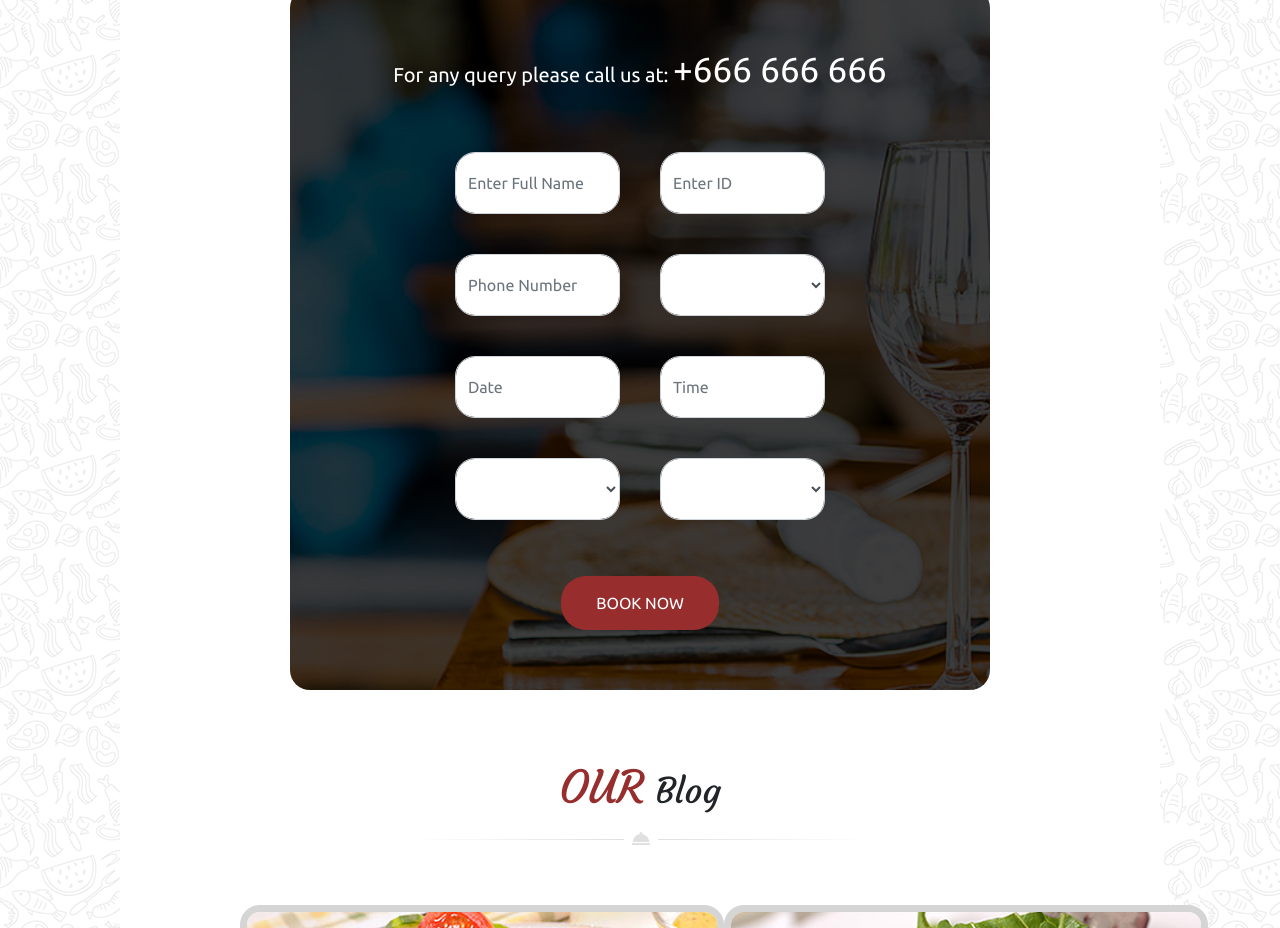
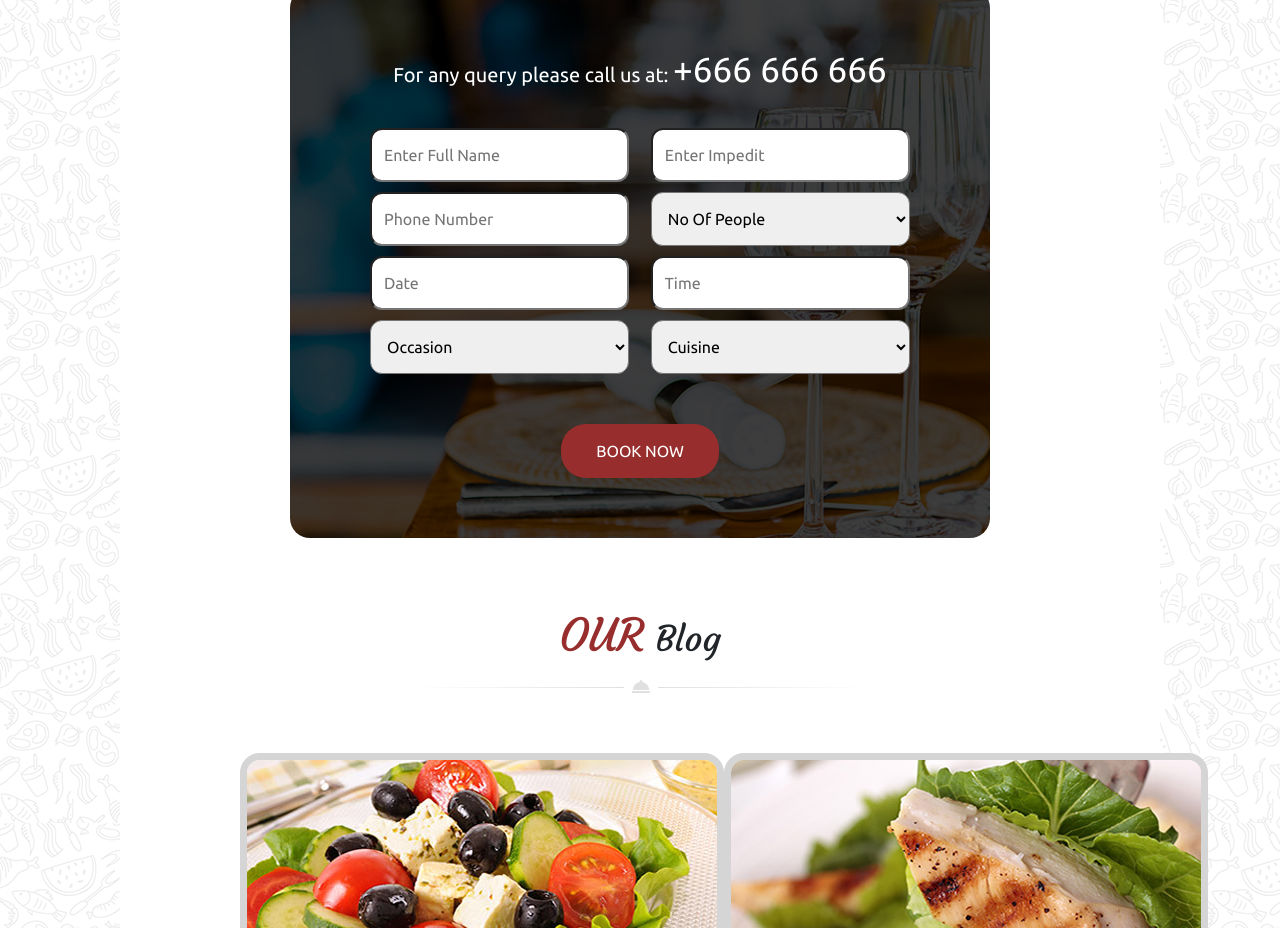
Before and after one commit to Maxlewa/coding_16_site_chef, a website: page index.html in a window 1280 px wide. Shown: the part 3620-4548 px from the top of the page. Drawn offline with nearby package versions, Linux system fonts and the light colour scheme.

Commit message:
site done

```diff
--- a/index.html
+++ b/index.html
@@ -308,72 +308,26 @@
                 <div>
                     <h4>For any query please call us at: <span>+666 666 666</span></h4>
                 </div>
-                <div id="formulaire">
-                    <div class="form-row" id="rowone">
-                        <div class="form-group col-md-6" id="rowonecolone">
-                            <label for="inputEmail4"></label>
-                            <input type="email" class="form-control" id="inputEmail4" placeholder="Enter Full Name">
-                        </div>
-                        <div class="form-group col-md-6" id="rowonecoltwo">
-                            <label for="inputPassword4"></label>
-                            <input type="password" class="form-control" id="inputPassword4" placeholder="Enter ID">
-                        </div>
-                    </div>
-                    <div class="form-row" id="rowtwo">
-                        <div class="form-group col-md-6" id="rowtwocolone">
-                            <label for="inputEmail4"></label>
-                            <input type="email" class="form-control" id="inputEmail4" placeholder="Phone Number">
-                        </div>
-                        <div class="form-group col-md-6" id="rowtwocoltwo">
-                            <label for="inputState"></label>
-                            <select id="inputState" class="form-control">
-                                <option selected>No Of Persons</option>
-                                <option>1</option>
-                                <option>2</option>
-                                <option>3</option>
-                                <option>4</option>
-                            </select>
-                        </div>
-                    </div>
-                    <div class="form-row" id="rowthree">
-                        <div class="form-group col-md-6" id="rowthreecolone">
-                          <label for="inputEmail4"></label>
-                          <input type="email" class="form-control" id="inputEmail4" placeholder="Date">
-                        </div>
-                        <div class="form-group col-md-6" id="rowthreecoltwo">
-                          <label for="inputPassword4"></label>
-                          <input type="password" class="form-control" id="inputPassword4" placeholder="Time">
-                        </div>
-                    </div>
-                    <div class="form-row" id="rowfour">
-                        <div class="form-group col-md-6" id="rowfourcolone">
-                            <label for="inputState"></label>
-                            <select id="inputState" class="form-control">
-                                <option selected>Occasion</option>
-                                <option>Christmas</option>
-                                <option>Maxou Birthday</option>
-                                <option>New Year's Eve</option>
-                                <option>Halloween</option>
-                            </select>
-                        </div>
-                        <div class="form-group col-md-6" id="rowfourcoltwo">
-                            <label for="inputState"></label>
-                            <select id="inputState" class="form-control">
-                                <option selected>Cuisine</option>
-                                <option>Thai</option>
-                                <option>Japanese</option>
-                                <option>Italian</option>
-                                <option>Mexican</option>
-                            </select>
-                        </div>
-                    </div>
+                <div class="resInput">
+                    <input type="text" placeholder="Enter Full Name">
+                    <input type="text" placeholder="Enter Impedit">
+                    <input type="text" placeholder="Phone Number">
+                    <select class="form-select" id="inputGroupSelect01">
+                        <option selected>No Of People</option>
+                    </select>
+                    <input type="text" placeholder="Date">
+                    <input type="text" placeholder="Time">
+                    <select class="form-select" id="inputGroupSelect02">
+                        <option selected>Occasion</option>
+                    </select>
+                    <select class="form-select" id="inputGroupSelect03">
+                        <option selected>Cuisine</option>
+                    </select>
                 </div>
                 <div id="divbuttonbook">
                     <button>BOOK NOW</button>
                 </div>
             </div>
-
-
             <div id="divourblog">
                 <h2><span>OUR</span> Blog</h2>
                 <img src="./public/img/decoration_line.png" alt="">
--- a/src/sass/modules/_sectionthree.sass
+++ b/src/sass/modules/_sectionthree.sass
@@ -100,58 +100,30 @@
         margin-top: 40px
         margin-bottom: 20px
 
-#formulaire
-    #rowone
-        padding-left: 40px
-        padding-right: 40px
-        margin-left: 40px
-        margin-right: 40px
-        #rowonecolone
-            padding-right: 20px
-        #rowonecoltwo
-            padding-left: 20px
-    #rowtwo
-        padding-left: 40px
-        padding-right: 40px
-        margin-left: 40px
-        margin-right: 40px
-        #rowtwocolone
-            padding-right: 20px
-        #rowtwocoltwo
-            padding-left: 20px
-    #rowthree
-        padding-left: 40px
-        padding-right: 40px
-        margin-left: 40px
-        margin-right: 40px
-        #rowthreecolone
-            padding-right: 20px
-        #rowthreecoltwo
-            padding-left: 20px
-    #rowfour
-        padding-left: 40px
-        padding-right: 40px
-        margin-left: 40px
-        margin-right: 40px
-        #rowfourcolone
-            padding-right: 20px
-        #rowfourcoltwo
-            padding-left: 20px
+// FORMULAIRE
 
-#inputEmail4
-    padding-top: 30px
-    padding-bottom: 30px
-    border-radius: 20px
-
-#inputPassword4
-    padding-top: 30px
-    padding-bottom: 30px
-    border-radius: 20px
-
-#inputState
-    padding-top: 30px
-    padding-bottom: 30px
-    border-radius: 20px
+.resInput
+    display: flex
+    flex-wrap: wrap
+    justify-content: space-between
+    input
+        width: 48%
+        border-radius: 12px
+        padding-top: 13px
+        padding-bottom: 13px
+        padding-left: 12px
+        margin-bottom: 10px
+    select
+        width: 48%
+        border-radius: 12px
+        padding-top: 13px
+        padding-bottom: 13px
+        padding-left: 12px
+        margin-bottom: 10px
+    #inputGroupSelect02
+        height: 54px
+    #inputGroupSelect03
+        height: 54px
 
 // BLOG
 
```
Also changed, not shown: public/css/app.css.
